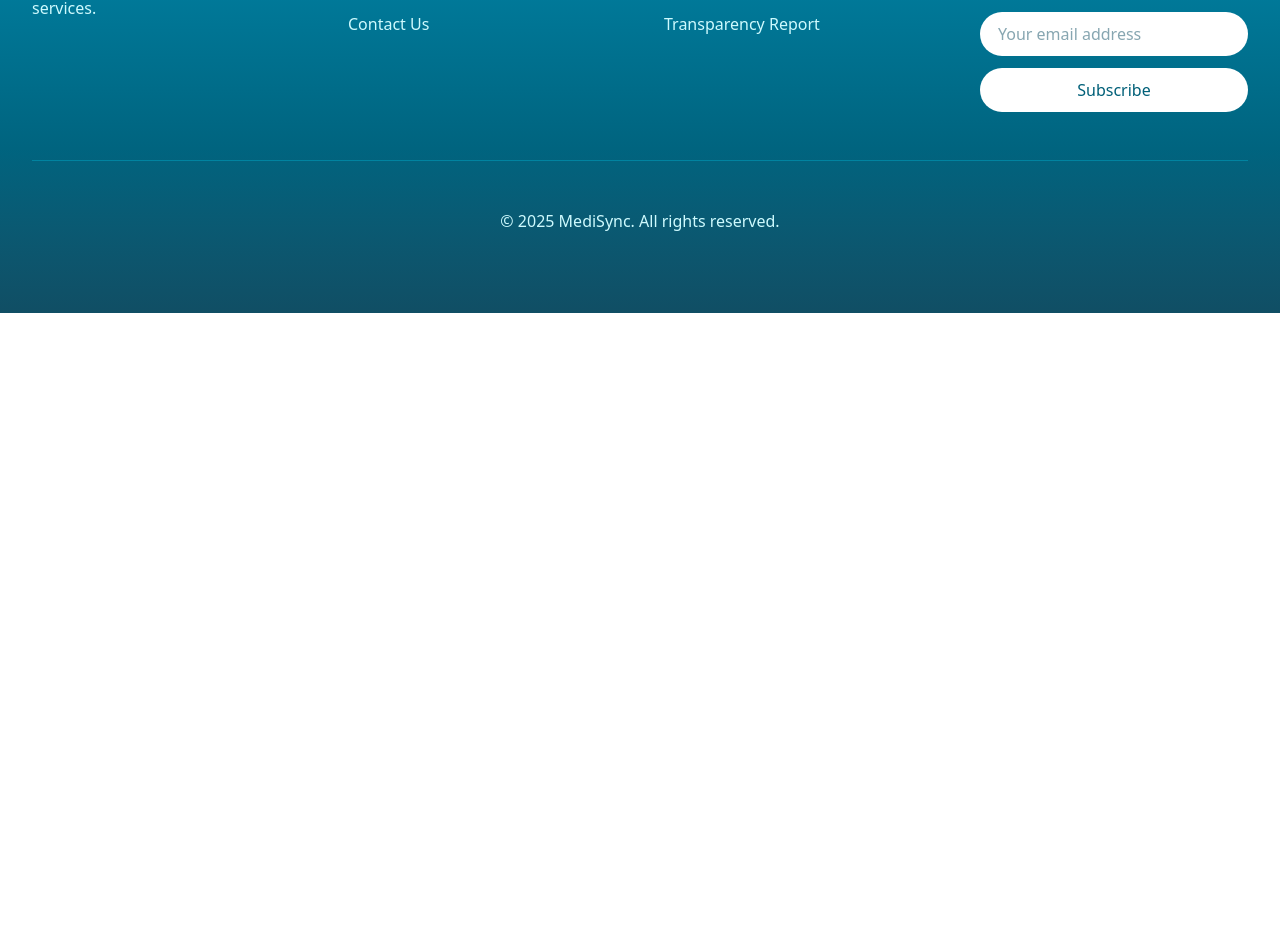
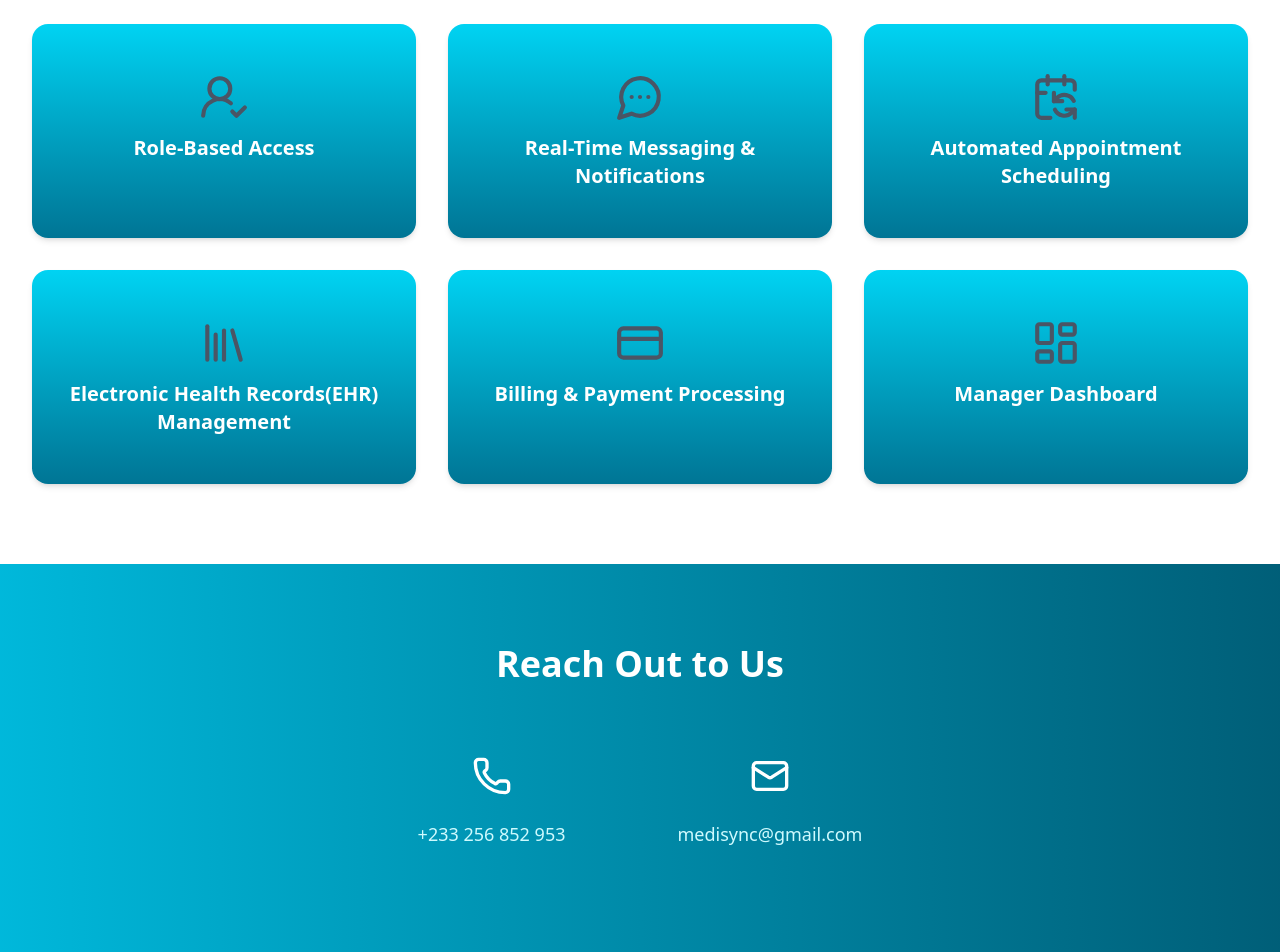
Before and after one commit to asantedevv/medisync, a React (Vite) app: page / in a window 1280 px wide. Shown: the part 1056-2008 px from the top of the page. Before the commit the page ends 1369 px from the top, so only its background shows below. Built offline with nearby package versions, Linux system fonts and the light colour scheme.

Commit message:
create contact and services page

```diff
--- a/src/App.tsx
+++ b/src/App.tsx
@@ -1,21 +1,35 @@
-import { BrowserRouter, Route, Routes } from 'react-router-dom'
+import { BrowserRouter, Routes, Route, useLocation } from 'react-router-dom'
+import { useEffect } from "react"
 import Navbar from './components/Navbar'
-import HeroSection from './pages/HeroSection'
+import HomePages from './pages/HomePages'
 import Footer from './components/Footer'
 
+const ScrollHandler = () => {
+  const location = useLocation();
+
+  useEffect(() => {
+    if (location.state?.scrollTo) {
+      const section = document.getElementById(location.state.scrollTo);
+      if (section) {
+        section.scrollIntoView({ behavior: "smooth" });
+      }
+    }
+  }, [location]);
+
+  return null;
+};
+
 function App() {
-
   return (
     <BrowserRouter>
       <Navbar />
+      <ScrollHandler />
       <Routes>
-        <Route path="/" element={<HeroSection />} />
-        <Route path="/services" element={<HeroSection />} />
-        <Route path="/contact-us" element={<HeroSection />} />
+        <Route path="/" element={<HomePages />} />
       </Routes>
       <Footer />
     </BrowserRouter>
-  )
+  );
 }
 
-export default App
+export default App;
--- a/src/components/Footer.tsx
+++ b/src/components/Footer.tsx
@@ -2,9 +2,9 @@ import { Link } from "react-router-dom";
 
 const Footer = () => {
     return (
-        <footer className="bg-gradient-to-b from-cyan-600 to-cyan-900 py-12 sm:py-16 md:py-20 px-4 sm:px-6 lg:px-8 text-white">
+        <footer className="bg-gradient-to-b from-cyan-400 to-cyan-700 py-12 sm:py-16 md:py-20 px-4 sm:px-6 lg:px-8 text-white">
             {/* Main Content */}
-            <div className="grid grid-cols-1 md:grid-cols-2 lg:grid-cols-4 gap-8 md:gap-12">
+            <div className="grid grid-cols-1 md:grid-cols-2 lg:grid-cols-4 gap-8 md:gap-12  max-w-7xl mx-auto">
                 {/* MediSync Section */}
                 <div className="space-y-4">
                     <h3 className="text-2xl sm:text-3xl font-bold text-white">MediSync</h3>
--- a/src/components/Navbar.tsx
+++ b/src/components/Navbar.tsx
@@ -1,23 +1,42 @@
 import { useState } from "react"
-import { Link } from "react-router-dom"
+import { Link, useNavigate, useLocation } from "react-router-dom"
 import { Squash as HamburgerSquash } from "hamburger-react"
 import { motion } from "framer-motion"
 
 const Navbar = () => {
     const [mobileMenuOpen, setMobileMenuOpen] = useState(false);
+    const navigate = useNavigate();
+    const location = useLocation();
 
     const toggleMobileMenu = () => {
         setMobileMenuOpen(!mobileMenuOpen);
     }
+
+    interface ScrollToSectionProps {
+        id: string;
+    }
+
+    const scrollToSection = ({ id }: ScrollToSectionProps) => {
+        if (location.pathname !== "/") {
+            // Redirect to homepage and pass the section id as state
+            navigate("/", { state: { scrollTo: id } });
+        } else {
+            // If already on homepage, just scroll
+            const section = document.getElementById(id);
+            if (section) {
+                section.scrollIntoView({ behavior: "smooth" });
+            }
+        }
+    };
 
     return (
         <header className="sticky top-0 z-50 bg-linear-to-r from-cyan-500 to-cyan-700 flex flex-row justify-between p-4 text-white items-center mx-auto w-full">
             <Link to="/" className="font-bold text-2xl sm:text-3xl">MediSync</Link>
             {/* Desktop Navigation */}
             <nav className="hidden text-white md:flex items-center space-x-8 text-cyan-700 text-sm sm:text-base">
-                <Link to="/" className="rounded-xl py-2 px-6 hover:bg-white/30 transition-colors duration-500 cursor-pointer">Home</Link>
-                <Link to="/services" className="rounded-xl py-2 px-6 hover:bg-white/30 transition-colors duration-500 cursor-pointer">Services</Link>
-                <Link to="/contact-us" className="rounded-xl py-2 px-6 hover:bg-white/30 transition-colors duration-500 cursor-pointer">Contact Us</Link>
+                <button onClick={() => scrollToSection({ id: "hero" })} className="rounded-xl py-2 px-6 hover:bg-white/30 transition-colors duration-500 cursor-pointer">Home</button>
+                <button onClick={() => scrollToSection({ id: "services" })} className="rounded-xl py-2 px-6 hover:bg-white/30 transition-colors duration-500 cursor-pointer">Services</button>
+                <button onClick={() => scrollToSection({ id: "contact" })} className="rounded-xl py-2 px-6 hover:bg-white/30 transition-colors duration-500 cursor-pointer">Contact Us</button>
                 <button className="text-cyan-700 py-2 px-6 bg-white rounded-xl drop-shadow-lg hover:-translate-y-1 transition-translate duration-500 cursor-pointer">Login</button>
                 <button className="text-cyan-700 py-2 px-6 bg-white rounded-xl drop-shadow-lg hover:-translate-y-1 transition-translate duration-500 cursor-pointer">Sign Up</button>
             </nav>
@@ -39,13 +58,13 @@ const Navbar = () => {
                     animate={{ opacity: 1, y: 0 }}
                     exit={{ opacity: 0, y: -50 }}
                     transition={{ duration: 0.5 }}
-                    className="md:hidden fixed top-20 left-0 w-full h-auto bg-cyan-700 flex flex-col items-center justify-center space-y-8 text-white py-8 rounded-b-3xl"
+                    className="md:hidden fixed top-20 left-0 w-full h-auto bg-cyan-700 flex flex-col items-center justify-center space-y-4 text-white py-8 px-4 rounded-b-3xl"
                 >
-                    <Link to="/" className="rounded-xl py-2 px-6 hover:bg-white/30 transition-colors duration-500 cursor-pointer">Home</Link>
-                    <Link to="/services" className="rounded-xl py-2 px-6 hover:bg-white/30 transition-colors duration-500 cursor-pointer">Services</Link>
-                    <Link to="/contact-us" className="rounded-xl py-2 px-6 hover:bg-white/30 transition-colors duration-500 cursor-pointer">Contact Us</Link>
-                    <button className="text-cyan-700 py-2 px-6 bg-white rounded-xl drop-shadow-lg hover:-translate-y-1 transition-translate duration-500 cursor-pointer">Login</button>
-                    <button className="text-cyan-700 py-2 px-6 bg-white rounded-xl drop-shadow-lg hover:-translate-y-1 transition-translate duration-500 cursor-pointer">Sign Up</button>
+                    <button onClick={() => scrollToSection({ id: "hero" })} className="w-full py-2 px-6">Home</button>
+                    <button onClick={() => scrollToSection({ id: "services" })} className="w-full py-2 px-6">Services</button>
+                    <button onClick={() => scrollToSection({ id: "contact" })} className="w-full py-2 px-6">Contact Us</button>
+                    <button className="w-full text-cyan-700 py-2 px-6 bg-white rounded-xl drop-shadow-lg">Login</button>
+                    <button className="w-full text-cyan-700 py-2 px-6 bg-white rounded-xl drop-shadow-lg">Sign Up</button>
                 </motion.nav>
             )}
         </header>
--- a/src/pages/ContactUs.tsx
+++ b/src/pages/ContactUs.tsx
@@ -1,9 +1,23 @@
-import React from 'react'
+import { Mail, Phone } from 'lucide-react';
 
 const ContactUs = () => {
   return (
-    <div>
-
+    <div className="mb-20 bg-gradient-to-r from-cyan-500 to-cyan-800 text-white">
+      <div className="flex flex-col items-center justify-center px-4 sm:px-6 lg:px-8 py-12 sm:py-16 lg:py-20 max-w-7xl mx-auto">
+        <h1 className="font-bold text-2xl sm:text-3xl lg:text-4xl mb-6 sm:mb-8 lg:mb-12 text-center max-w-3xl">
+          Reach Out to Us
+        </h1>
+        <div className="flex flex-col sm:flex-row gap-6 w-full sm:gap-8 md:gap-12 lg:gap-16 justify-center">
+          <div className="group flex flex-col items-center space-y-4 sm:space-y-6 hover:bg-white/10 p-4 sm:p-6 rounded-xl cursor-pointer transition-all duration-300 w-full sm:w-auto">
+            <Phone size={40} />
+            <p className="text-cyan-100 text-base sm:text-lg">+233 256 852 953</p>
+          </div>
+          <div className="group flex flex-col items-center space-y-4 sm:space-y-6 hover:bg-white/10 p-4 sm:p-6 rounded-xl cursor-pointer transition-all duration-300 w-full sm:w-auto">
+            <Mail size={40} />
+            <p className="text-cyan-100 text-base sm:text-lg">medisync@gmail.com</p>
+          </div>
+        </div>
+      </div>
     </div>
   )
 }
--- a/src/pages/HeroSection.tsx
+++ b/src/pages/Hero.tsx
@@ -1,4 +1,4 @@
-const HeroSection = () => {
+const Hero = () => {
     return (
         <div className="relative flex items-center justify-center scale-x-[-1] min-h-screen bg-cover bg-center p-4 md:p-8"
             style={{ backgroundImage: "url('cheerful-ethnic-doctor-with-arms-crossed.jpg')" }}>
@@ -24,4 +24,4 @@ const HeroSection = () => {
     );
 };
 
-export default HeroSection;
+export default Hero;
--- /dev/null
+++ b/src/pages/HomePages.tsx
@@ -0,0 +1,21 @@
+import Hero from "./Hero"
+import Services from "./Services"
+import ContactUs from "./ContactUs"
+
+const HomePages = () => {
+   return (
+      <>
+         <div id="hero">
+            <Hero />
+         </div>
+         <div id="services">
+            <Services />
+         </div>
+         <div id="contact">
+            <ContactUs />
+         </div>
+      </>
+   )
+}
+
+export default HomePages
--- a/src/pages/Services.tsx
+++ b/src/pages/Services.tsx
@@ -1,11 +1,39 @@
-import React from 'react'
+import { UserRoundCheck, CalendarSync, MessageCircleMore, Library, LayoutDashboard, CreditCard } from 'lucide-react';
+
+const services = [
+  { icon: <UserRoundCheck size={50} className="text-gray-600 group-hover:text-white transition-colors duration-300" />, description: 'Role-Based Access' },
+  { icon: <MessageCircleMore size={50} className="text-gray-600 group-hover:text-white transition-colors duration-300" />, description: 'Real-Time Messaging & Notifications' },
+  { icon: <CalendarSync size={50} className="text-gray-600 group-hover:text-white transition-colors duration-300" />, description: 'Automated Appointment Scheduling' },
+  { icon: <Library size={50} className="text-gray-600 group-hover:text-white transition-colors duration-300" />, description: 'Electronic Health Records(EHR) Management' },
+  { icon: <CreditCard size={50} className="text-gray-600 group-hover:text-white transition-colors duration-300" />, description: 'Billing & Payment Processing' },
+  { icon: <LayoutDashboard size={50} className="text-gray-600 group-hover:text-white transition-colors duration-300" />, description: 'Manager Dashboard' },
+];
 
 const Services = () => {
   return (
-    <div>
+    <div className="px-4 sm:px-6 lg:px-8 py-12 sm:py-16 lg:py-20 max-w-7xl mx-auto flex flex-col items-center justify-center">
+      <h1 className="font-bold text-2xl sm:text-3xl lg:text-4xl text-gray-600 mb-6 sm:mb-8 lg:mb-12 text-center max-w-3xl">
+        We Are Always Ready to Help You Manage Your Hospital
+      </h1>
+      <div className="grid grid-cols-1 sm:grid-cols-2 lg:grid-cols-3 gap-4 sm:gap-6 lg:gap-8 w-full">
+        {services.map((service, index) => (
+          <div
+            key={index}
+            className="group flex flex-col items-center px-4 py-8 sm:py-10 lg:py-12 bg-gradient-to-b from-cyan-400 to-cyan-700 rounded-xl sm:rounded-2xl shadow-md hover:shadow-xl transform hover:-translate-y-2 transition-all duration-300 cursor-pointer overflow-hidden relative"
+          >
+            <div className="absolute inset-0 bg-gradient-to-b from-cyan-500 to-cyan-800 opacity-0 group-hover:opacity-100 transition-opacity duration-300"></div>
+            <div className="relative z-10 flex flex-col items-center">
+              {service.icon}
+              <p className="mt-3 text-lg sm:text-xl text-center text-white font-bold group-hover:scale-105 transition-transform duration-300">
+                {service.description}
+              </p>
+            </div>
+            <div className="absolute bottom-0 left-0 w-full h-1 bg-white scale-x-0 group-hover:scale-x-100 transition-transform duration-500 origin-left"></div>
+          </div>
+        ))}
+      </div>
+    </div>
+  );
+};
 
-    </div>
-  )
-}
-
-export default Services
+export default Services;
```
Also changed, not shown: 1 other file (tests, documents, lock files or other folders).
